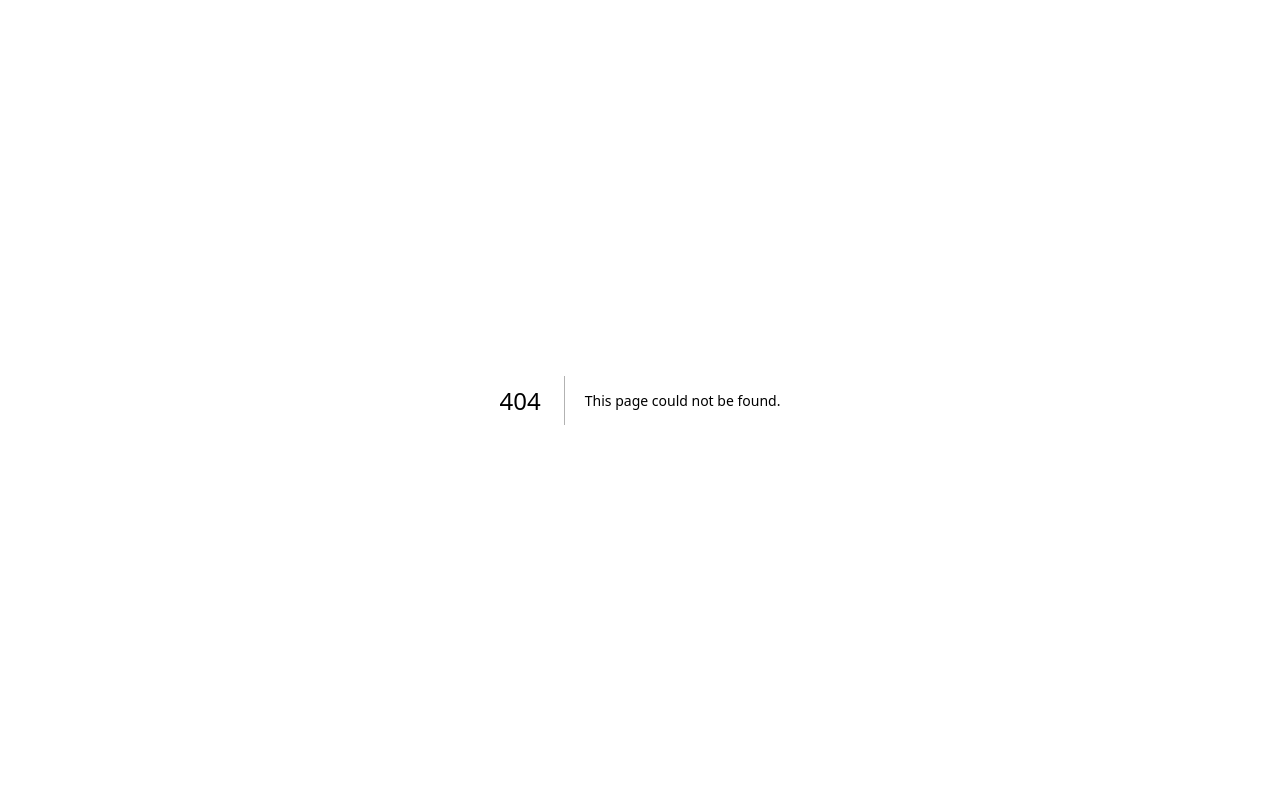
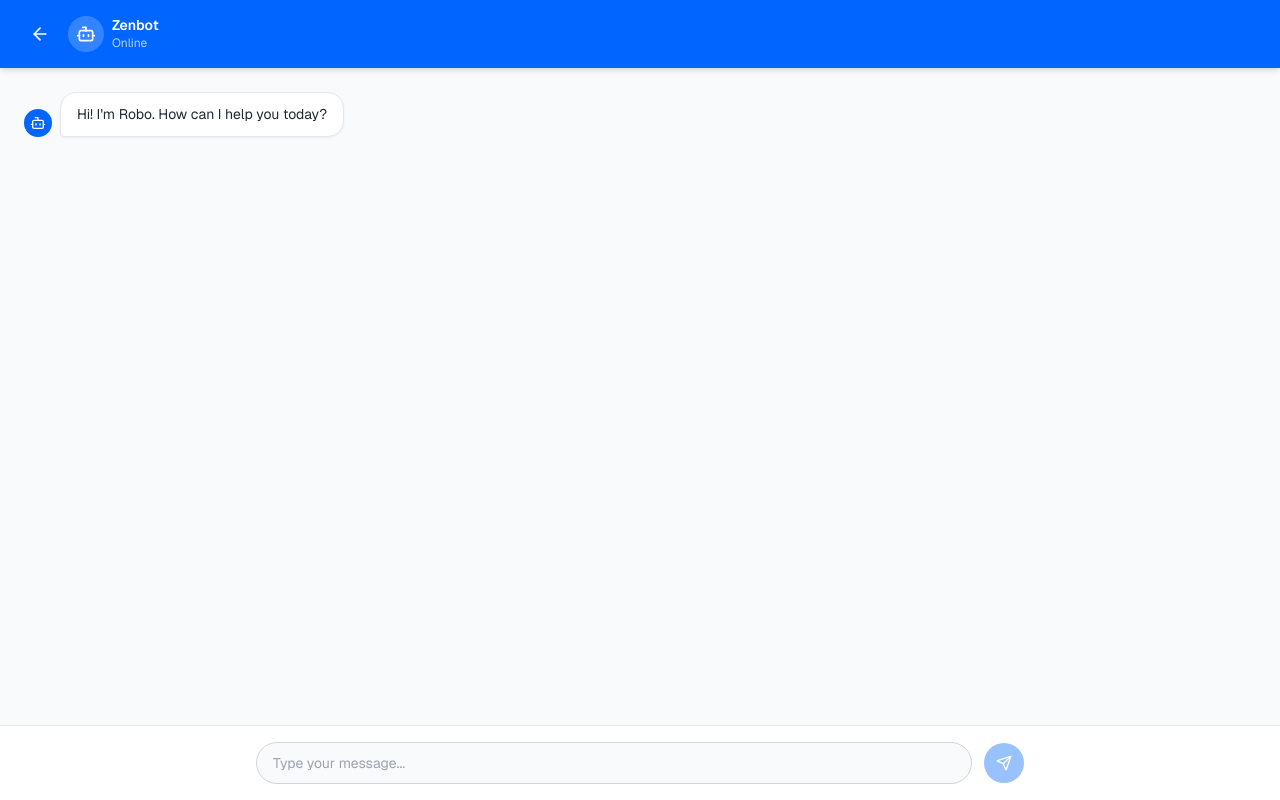
Before and after one commit to ASILA-RANASINGHE/Evalora2, a Next.js app: page /protected/chat/conversation in a window 1280 px wide. Before the commit this address had no page. Built offline with nearby package versions, Linux system fonts and the light colour scheme.

Commit message:
feat: create a conversation page

```diff
--- /dev/null
+++ b/app/protected/chat/conversation/page.tsx
@@ -0,0 +1,139 @@
+"use client";
+
+import { useState, useRef, useEffect } from "react";
+import { motion, AnimatePresence } from "framer-motion";
+import { Send, Bot, ArrowLeft, User } from "lucide-react";
+import Link from "next/link";
+
+interface Message {
+  id: number;
+  text: string;
+  sender: "user" | "bot";
+}
+
+export default function ConversationPage() {
+  const [messages, setMessages] = useState<Message[]>([
+    { id: 1, text: "Hi! I'm Robo. How can I help you today?", sender: "bot" },
+  ]);
+  const [input, setInput] = useState("");
+  const messagesEndRef = useRef<HTMLDivElement>(null);
+
+  const scrollToBottom = () => {
+    messagesEndRef.current?.scrollIntoView({ behavior: "smooth" });
+  };
+
+  useEffect(() => {
+    scrollToBottom();
+  }, [messages]);
+
+  const handleSend = () => {
+    const trimmed = input.trim();
+    if (!trimmed) return;
+
+    const userMessage: Message = {
+      id: Date.now(),
+      text: trimmed,
+      sender: "user",
+    };
+
+    setMessages((prev) => [...prev, userMessage]);
+    setInput("");
+
+    // Simulate bot response
+    setTimeout(() => {
+      const botMessage: Message = {
+        id: Date.now() + 1,
+        text: "Thanks for your message! I'm a demo bot — real AI integration coming soon.",
+        sender: "bot",
+      };
+      setMessages((prev) => [...prev, botMessage]);
+    }, 1000);
+  };
+
+  const handleKeyDown = (e: React.KeyboardEvent) => {
+    if (e.key === "Enter" && !e.shiftKey) {
+      e.preventDefault();
+      handleSend();
+    }
+  };
+
+  return (
+    <div className="flex flex-col h-screen bg-gray-50">
+      {/* Header */}
+      <header className="flex items-center gap-3 px-4 sm:px-6 py-4 bg-[#0066FF] text-white shadow-md">
+        <Link
+          href="/protected/chat"
+          className="p-1.5 rounded-full hover:bg-white/10 transition-colors"
+        >
+          <ArrowLeft className="h-5 w-5" />
+        </Link>
+        <div className="flex items-center gap-2">
+          <div className="w-9 h-9 rounded-full bg-white/20 flex items-center justify-center">
+            <Bot className="h-5 w-5" />
+          </div>
+          <div>
+            <p className="font-semibold text-sm leading-tight">Zenbot</p>
+            <p className="text-xs text-white/70">Online</p>
+          </div>
+        </div>
+      </header>
+
+      {/* Messages */}
+      <div className="flex-1 overflow-y-auto px-4 sm:px-6 py-6 space-y-4">
+        <AnimatePresence initial={false}>
+          {messages.map((msg) => (
+            <motion.div
+              key={msg.id}
+              initial={{ opacity: 0, y: 10 }}
+              animate={{ opacity: 1, y: 0 }}
+              transition={{ duration: 0.3 }}
+              className={`flex items-end gap-2 ${msg.sender === "user" ? "justify-end" : "justify-start"}`}
+            >
+              {msg.sender === "bot" && (
+                <div className="w-7 h-7 rounded-full bg-[#0066FF] flex items-center justify-center flex-shrink-0">
+                  <Bot className="h-4 w-4 text-white" />
+                </div>
+              )}
+              <div
+                className={`max-w-[75%] sm:max-w-md px-4 py-2.5 rounded-2xl text-sm leading-relaxed ${
+                  msg.sender === "user"
+                    ? "bg-[#0066FF] text-white rounded-br-sm"
+                    : "bg-white text-gray-800 border border-gray-200 rounded-bl-sm shadow-sm"
+                }`}
+              >
+                {msg.text}
+              </div>
+              {msg.sender === "user" && (
+                <div className="w-7 h-7 rounded-full bg-gray-300 flex items-center justify-center flex-shrink-0">
+                  <User className="h-4 w-4 text-gray-600" />
+                </div>
+              )}
+            </motion.div>
+          ))}
+        </AnimatePresence>
+        <div ref={messagesEndRef} />
+      </div>
+
+      {/* Input */}
+      <div className="border-t border-gray-200 bg-white px-4 sm:px-6 py-4">
+        <div className="flex items-center gap-3 max-w-3xl mx-auto">
+          <input
+            type="text"
+            value={input}
+            onChange={(e) => setInput(e.target.value)}
+            onKeyDown={handleKeyDown}
+            placeholder="Type your message..."
+            className="flex-1 px-4 py-2.5 rounded-full border border-gray-300 bg-gray-50 text-sm text-gray-800 placeholder-gray-400 focus:outline-none focus:ring-2 focus:ring-[#0066FF] focus:border-transparent"
+          />
+          <button
+            onClick={handleSend}
+            disabled={!input.trim()}
+            className="w-10 h-10 rounded-full bg-[#0066FF] text-white flex items-center justify-center hover:bg-blue-700 transition-colors disabled:opacity-40 disabled:cursor-not-allowed"
+          >
+            <Send className="h-4 w-4" />
+          </button>
+        </div>
+      </div>
+    </div>
+  );
+}
--- a/app/protected/chat/page.tsx
+++ b/app/protected/chat/page.tsx
@@ -79,7 +79,7 @@ export default function ChatPage() {
               className="mt-8"
             >
               <Link
-                href="#"
+                href="/protected/chat/conversation"
                 className="inline-flex items-center gap-2 bg-white text-[#0066FF] font-semibold px-7 py-3.5 rounded-full text-base hover:bg-gray-100 transition-colors"
               >
                 Get Started
```
